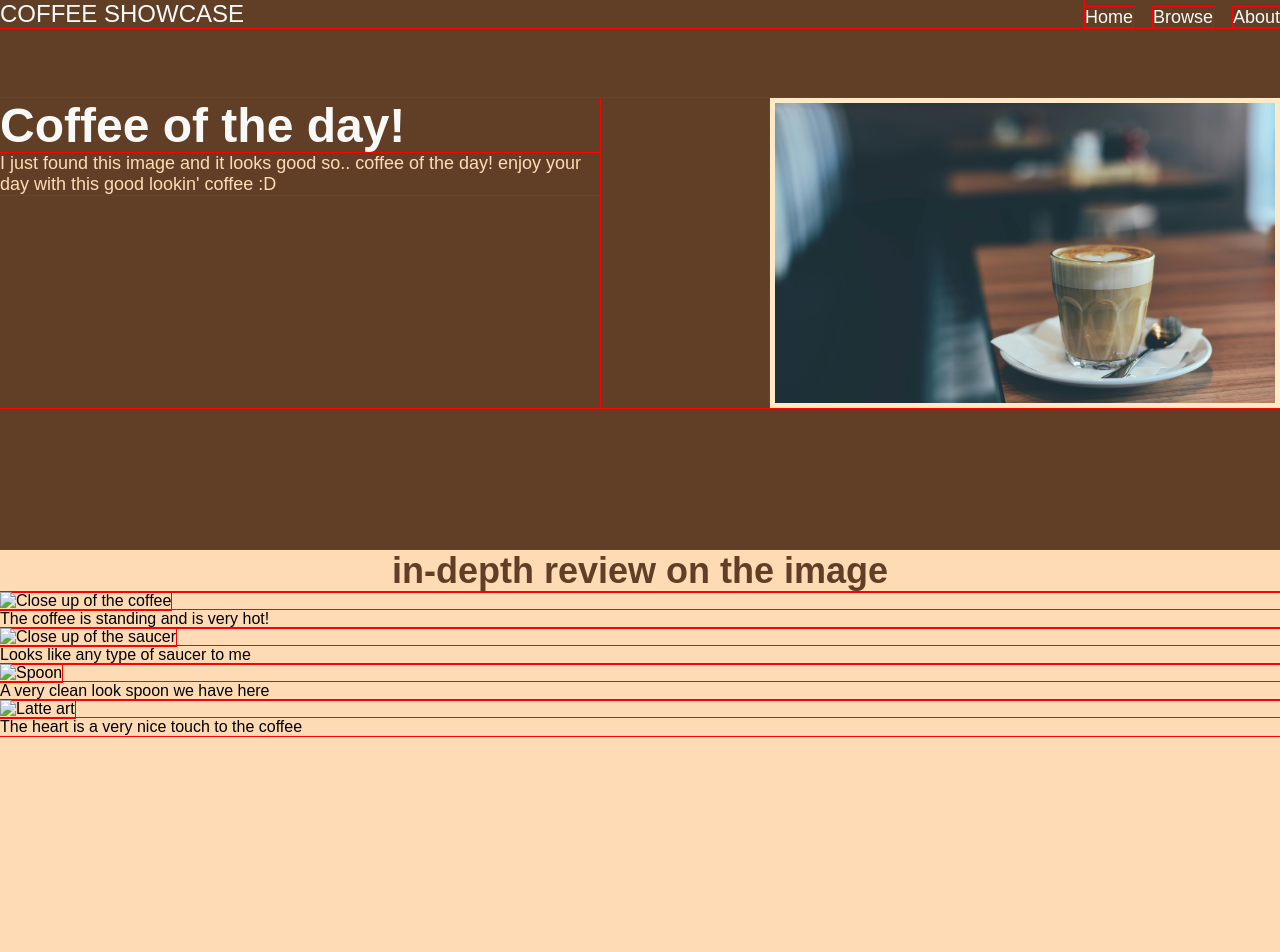
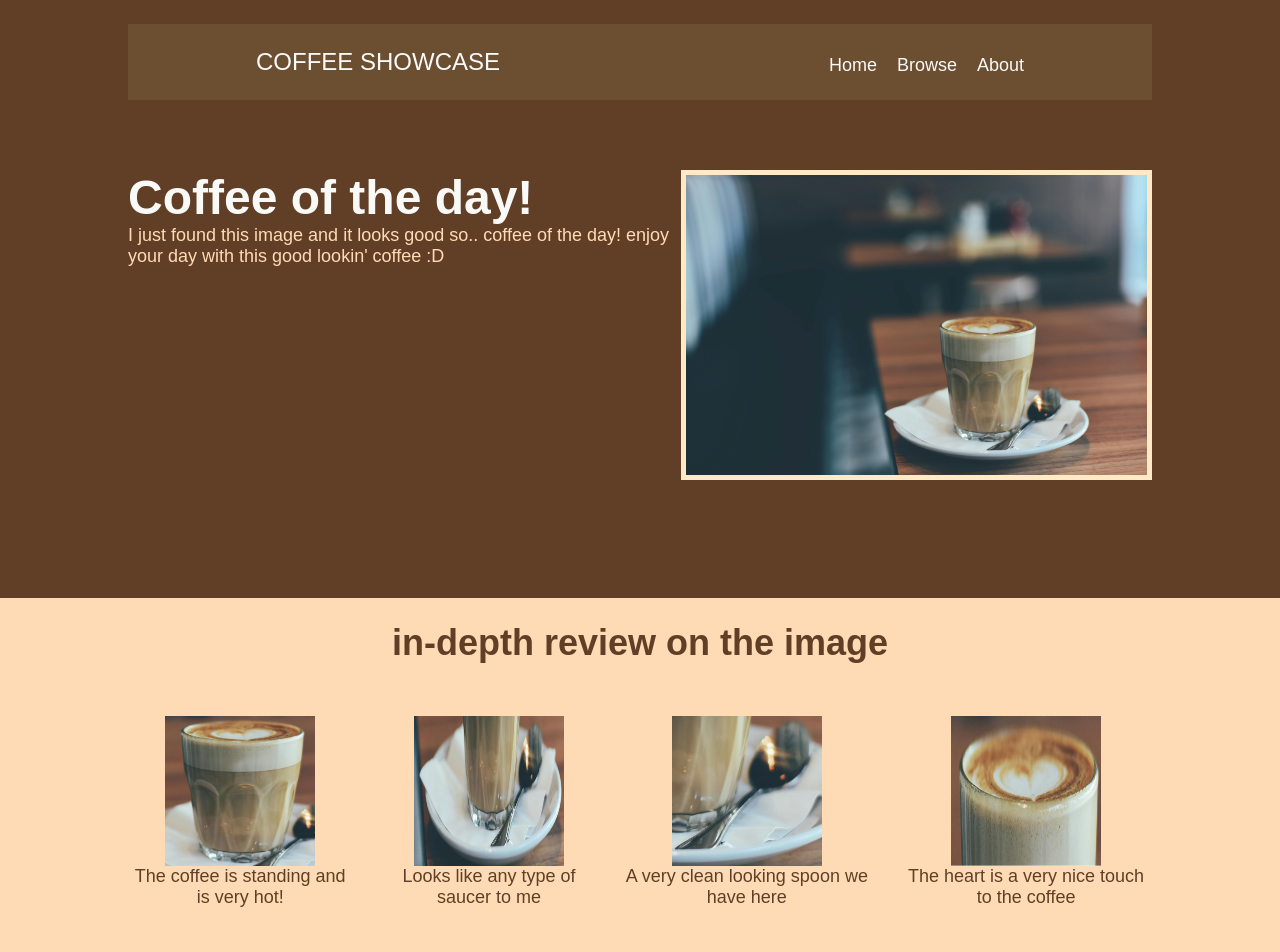
Before and after one commit to zeAwesomeMan/landing-page, a plain HTML site: page index.html in a window 1280 px wide. Shown: the top 952 px of the page. Drawn offline with Linux system fonts and the light colour scheme.

Commit message:
made the 2nd part of the website

```diff
--- a/index.html
+++ b/index.html
@@ -8,7 +8,7 @@
     <title>Coffee review</title>
 </head>
 <body>
-    <div class="top-part">
+    <div class="top-part padding-for-each-part">
         <div class="header">
             COFFEE SHOWCASE
             <ul class="right-links">
@@ -27,23 +27,25 @@
             <img class="coffee" src="/Images-used/morning-energizer.jpg" alt="an image of a tasty coffee" width="500px" height="300px">
         </div>
     </div>
-    <div class="sec-part">
+    <div class="sec-part padding-for-each-part">
         <div class="information">in-depth review on the image</div>
+        <div class="image-info">
             <div class="info">
-            <img src="./images/barberry.png" alt="Close up of the coffee">
+                <img src="/Images-used/close-up-coffee.jpg" alt="Close up of the coffee" width="150px" height="150px">
                 <div class="text">The coffee is standing and is very hot!</div>
               </div>
               <div class="info">
-            <img src="./images/chilli.png" alt="Close up of the saucer">
+                <img src="/Images-used/saucer.jpg" alt="Close up of the saucer" width="150px" height="150px">
                 <div class="text">Looks like any type of saucer to me</div>
               </div>
               <div class="info">
-            <img src="./images/pepper.png" alt="Spoon">
-            <div class="text">A very clean look spoon we have here</div>
+                <img src="/Images-used/spoon.jpg" alt="Spoon" width="150px" height="150px">
+                <div class="text">A very clean looking spoon we have here</div>
               </div>
               <div class="info">
-            <img src="./images/saffron.png" alt="Latte art">
+                <img src="/Images-used/latte-art.jpg" alt="Latte art" width="150px" height="150px">
                 <div class="text">The heart is a very nice touch to the coffee</div>
+              </div>
         </div>
     </div>
 </body>
--- a/style.css
+++ b/style.css
@@ -1,7 +1,7 @@
 *{
     margin: 0;
     padding: 0;
-    outline: 1px red solid;
+    /* outline: 1px red solid; */
     font-family:fantasy;
     text-decoration: none;
 }
@@ -9,19 +9,23 @@ body{
     display: flex;
     flex-direction: column;
 }
+.padding-for-each-part{
+    padding: 24px 128px;
+}
 .top-part{
     display: flex;
     flex-direction: column;
     background-color: #603F26;
     height: 550px;
-    /* padding: 24px 128px; */
 }
 .header{
+    padding: 24px 128px;
     display: flex;
     flex-direction: row;
     font-size: 24px;
     color: #f9faf8;
     justify-content: space-between;
+    background-color: #6C4E31;
 }
 ul{
     display: flex;
@@ -64,4 +68,21 @@ ul, a{
     font-size: 36px;
     font-weight: 900;
     color: #603F26;
+    margin-bottom: 52px;
 }
+.image-info{
+    display: flex;
+    justify-content: space-evenly;
+    gap: 32px;
+}
+.image-info .info{
+    display: flex;
+    flex-direction: column;
+    align-items: center;
+}
+.info .text{
+    font-size: 18px;
+    font-weight: normal;
+    color: #603F26;
+    text-align: center;
+}
```
Lines whose indentation alone changed are shown as unchanged.
